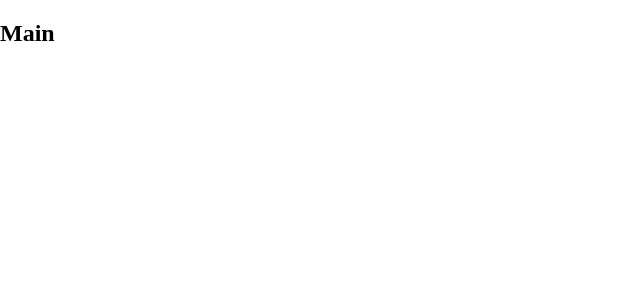
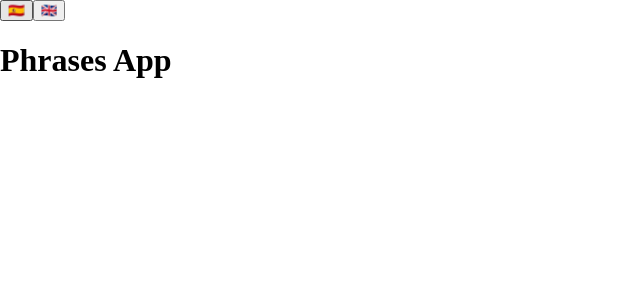
Before and after one commit to benjagilardini/phrases, a React (Create React App) app: page / in a window 1280 px wide. Shown: the top 300 px of the page, without its empty margins (0-640 px from the left). Built offline with nearby package versions, Linux system fonts and the light colour scheme.

Commit message:
Add i18n structure and first text

```diff
--- a/src/App.tsx
+++ b/src/App.tsx
@@ -1,6 +1,14 @@
+import { useTranslation } from "react-i18next";
+import { LangSwitcher } from "./components/LangSwitcher/LangSwitcher";
+
 const App = () => {
+  const { t } = useTranslation();
+
   return (
-    <h2>Main</h2>
+    <div>
+      <LangSwitcher />
+      <h1>{t("appTitle")}</h1>
+    </div>
   );
 }
 
--- /dev/null
+++ b/src/components/LangSwitcher/LangSwitcher.tsx
@@ -0,0 +1,11 @@
+import React from "react";
+import i18n from "../../i18n";
+
+export const LangSwitcher: React.FC = () => {
+  return (
+    <div style={{ marginBottom: 10 }}>
+      <button onClick={() => i18n.changeLanguage("es")}>🇪🇸</button>
+      <button onClick={() => i18n.changeLanguage("en")}>🇬🇧</button>
+    </div>
+  );
+};
--- /dev/null
+++ b/src/i18n/index.ts
@@ -0,0 +1,23 @@
+import i18n from "i18next";
+import { initReactI18next } from "react-i18next";
+import LanguageDetector from "i18next-browser-languagedetector";
+
+import es from "./locales/es.json";
+import en from "./locales/en.json";
+
+i18n
+  .use(LanguageDetector)
+  .use(initReactI18next)
+  .init({
+    fallbackLng: "es",
+    supportedLngs: ["es", "en"],
+    load: "languageOnly",
+    interpolation: { escapeValue: false },
+    react: { useSuspense: false },
+    resources: {
+      es: { translation: es },
+      en: { translation: en }
+    }
+  });
+
+export default i18n;
--- /dev/null
+++ b/src/i18n/locales/en.json
@@ -0,0 +1,3 @@
+{
+  "appTitle": "Phrases App"
+}
--- /dev/null
+++ b/src/i18n/locales/es.json
@@ -0,0 +1,3 @@
+{
+  "appTitle": "Frases App"
+}
--- a/src/index.tsx
+++ b/src/index.tsx
@@ -4,6 +4,7 @@ import "./index.css";
 import App from "./App";
 import reportWebVitals from "./reportWebVitals";
 import { PhrasesProvider } from "./context/PhrasesContext";
+import "./i18n";
 
 const container = document.getElementById("root");
 if (!container) {
```
Also changed, not shown: package.json (+7 -1 lines), src/layout/Toolbar/Toolbar.tsx (added), 1 other file (tests, documents, lock files or other folders).
